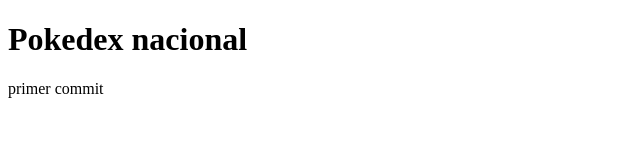
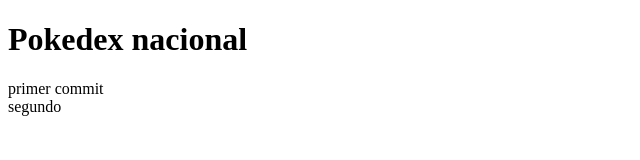
Before and after one commit to EzeJaquez/Pokedex, a plain HTML site: page index.html in a window 1280 px wide. Shown: the full height of the page, 0-640 px from the left. Drawn offline with Linux system fonts and the light colour scheme.

Commit message:
segundo commit

```diff
--- a/index.html
+++ b/index.html
@@ -9,5 +9,6 @@
 <body>
     <h1>Pokedex nacional</h1>
     <div>primer commit</div>
+    <div>segundo</div>
 </body>
 </html>
```
